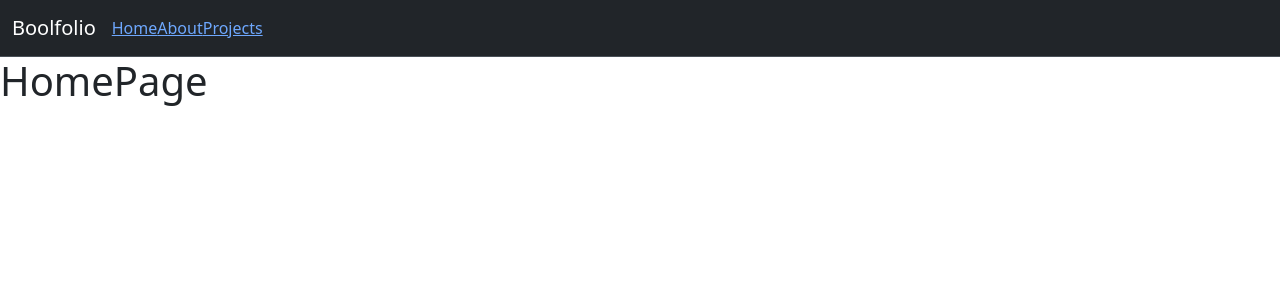
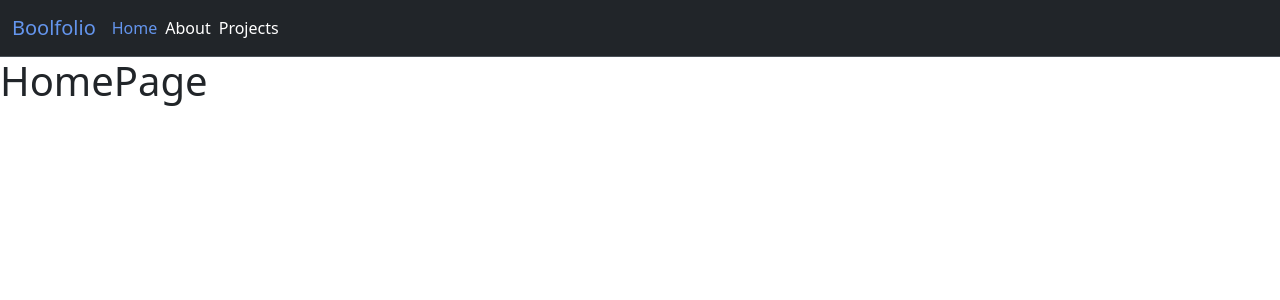
Before and after one commit to LucaCavatassi/vite-boolfolio, a Vue app: page / in a window 1280 px wide. Shown: the top 300 px of the page. Built offline with nearby package versions, Linux system fonts and the light colour scheme.

Commit message:
feat: active on click

```diff
--- a/src/components/AppHeader.vue
+++ b/src/components/AppHeader.vue
@@ -31,22 +31,22 @@
                 aria-controls="navbarNav" aria-expanded="false" aria-label="Toggle navigation">
                 <span class="navbar-toggler-icon"></span>
             </button>
-            <div class="collapse navbar-collapse" id="navbarNav">
+            <div class="collapse navbar-collapse " id="navbarNav">
                 <ul class="navbar-nav" v-for="navItem in navItems">
-                    <li class="nav-item"> <router-link :to="{ name: navItem.routeName }">{{navItem.title}}</router-link>  </li>
-                    <!-- <li class="nav-item">
-                        <router-link :to="{ name: 'home' }">Home</router-link>
-                    </li>
-                    <li class="nav-item">
-                        <router-link :to="{ name: 'about' }">About</router-link>
-                    </li>
-                    <li class="nav-item">
-                        <router-link :to="{ name: 'projects' }">Projects</router-link>
-                    </li> -->
+                    <router-link class="me-2" :to="{ name: navItem.routeName }"><li class="nav-item"> {{navItem.title}} </li></router-link>
                 </ul>
             </div>
         </div>
     </nav>
 </template>
 
-<style></style>
+<style scoped lang="scss">
+        a {
+            text-decoration: none;
+            color: white;
+        }
+
+        .router-link-active {
+            color: cornflowerblue;
+        }
+</style>
```
